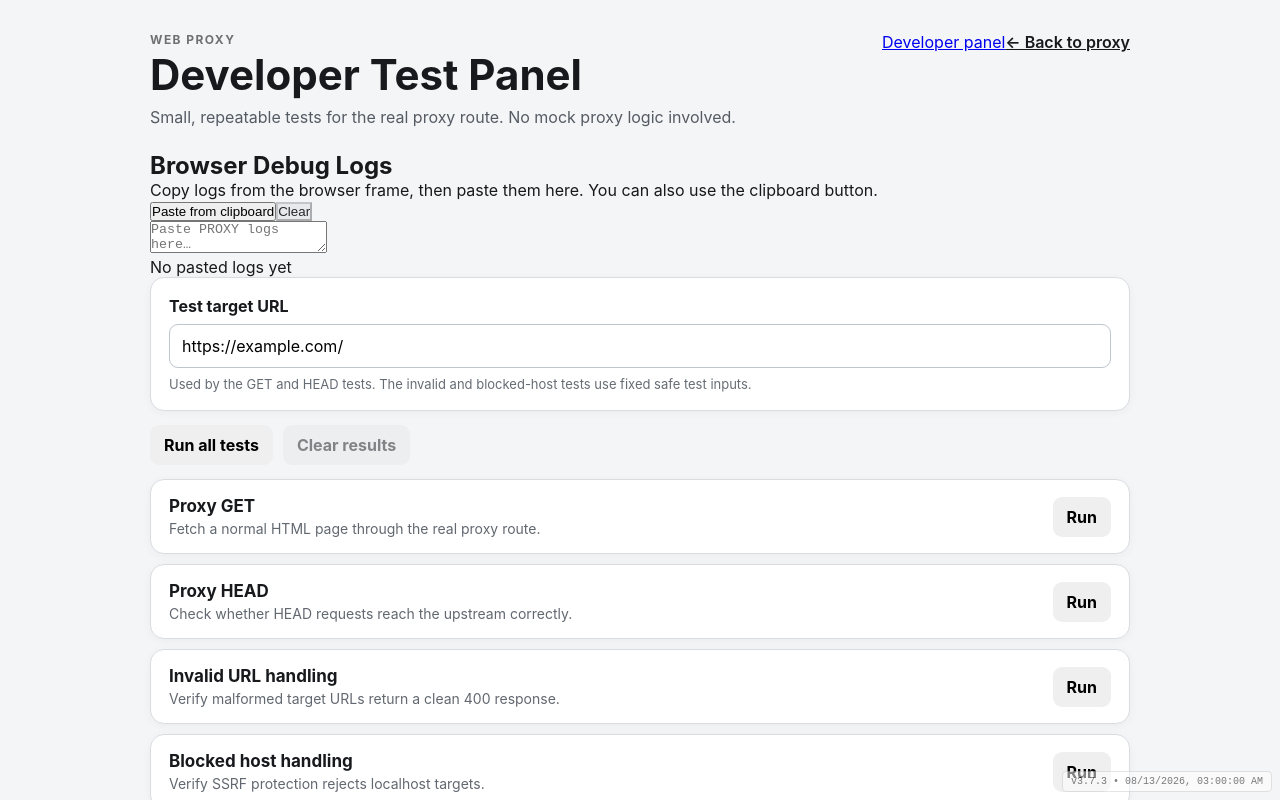
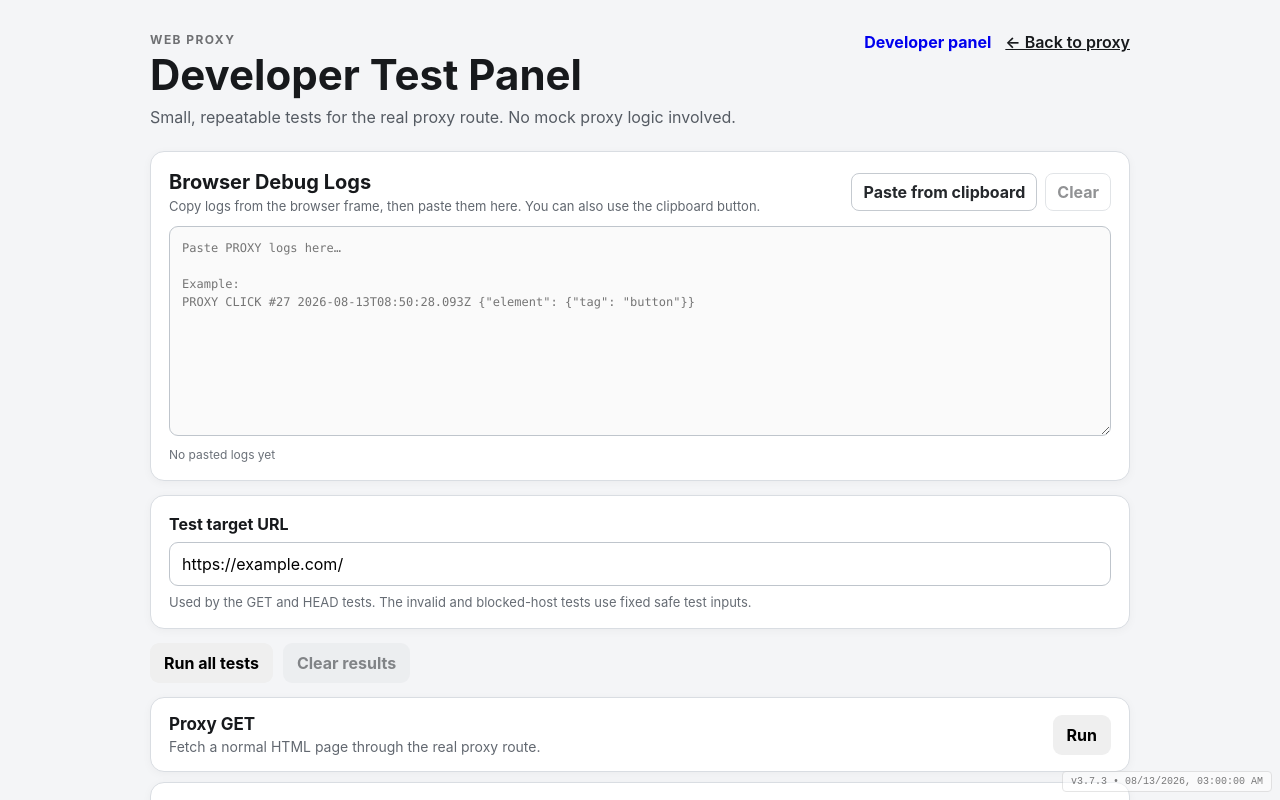
Before and after one commit to skyesimyikheng225183student-crypto/Web-proxy, a Next.js app: page /dev in a window 1280 px wide. Shown: the top 800 px of the page. Built offline with nearby package versions, Linux system fonts and the light colour scheme.

Commit message:
Complete dev panel styling for logs and results controls

```diff
--- a/app/dev/page.module.css
+++ b/app/dev/page.module.css
@@ -16,6 +16,17 @@
   gap: 24px;
   align-items: flex-start;
   margin-bottom: 24px;
+}
+
+.headerActions {
+  display: flex;
+  align-items: center;
+  gap: 14px;
+}
+
+.devLink {
+  font-weight: 700;
+  text-decoration: none;
 }
 
 .eyebrow {
@@ -47,11 +58,86 @@
 
 .targetBox,
 .test,
-.results {
+.results,
+.logImporter {
   border: 1px solid #d9dde2;
   border-radius: 14px;
   background: #fff;
   box-shadow: 0 2px 10px rgba(0,0,0,.04);
+}
+
+.logImporter {
+  padding: 18px;
+  margin-bottom: 14px;
+}
+
+.sectionHeader,
+.resultsHeader {
+  display: flex;
+  justify-content: space-between;
+  align-items: center;
+  gap: 16px;
+  margin-bottom: 12px;
+}
+
+.sectionHeader h2 {
+  margin: 0 0 4px;
+  font-size: 20px;
+}
+
+.sectionHeader p {
+  margin: 0;
+  color: #626870;
+  font-size: 13px;
+}
+
+.logActions,
+.resultsActions {
+  display: flex;
+  align-items: center;
+  gap: 8px;
+}
+
+.logActions button,
+.resultsActions button {
+  border: 1px solid #c5cad0;
+  border-radius: 8px;
+  padding: 8px 11px;
+  background: #fff;
+  color: #25282c;
+  font: inherit;
+  font-weight: 700;
+  cursor: pointer;
+}
+
+.logActions button:disabled,
+.resultsActions button:disabled {
+  cursor: not-allowed;
+  opacity: .5;
+}
+
+.logImporter textarea {
+  width: 100%;
+  min-height: 210px;
+  box-sizing: border-box;
+  resize: vertical;
+  border: 1px solid #bfc5cc;
+  border-radius: 9px;
+  padding: 12px;
+  font: 12px/1.5 ui-monospace, SFMono-Regular, Menlo, Consolas, monospace;
+  background: #fafafa;
+}
+
+.logMeta {
+  margin-top: 7px;
+  color: #6b7179;
+  font-size: 12px;
+}
+
+.clipboardError {
+  margin: -4px 0 14px;
+  color: #9b2525;
+  font-size: 13px;
 }
 
 .targetBox {
@@ -140,13 +226,6 @@
   padding: 18px;
 }
 
-.resultsHeader {
-  display: flex;
-  justify-content: space-between;
-  align-items: center;
-  margin-bottom: 12px;
-}
-
 .resultsHeader h2 {
   margin: 0;
   font-size: 20px;
@@ -209,9 +288,17 @@
 @media (max-width: 650px) {
   .header,
   .test,
-  .resultTop {
+  .resultTop,
+  .sectionHeader {
     flex-direction: column;
     align-items: stretch;
+  }
+
+  .headerActions,
+  .logActions,
+  .resultsActions {
+    align-items: stretch;
+    flex-wrap: wrap;
   }
 
   .homeLink {
```
